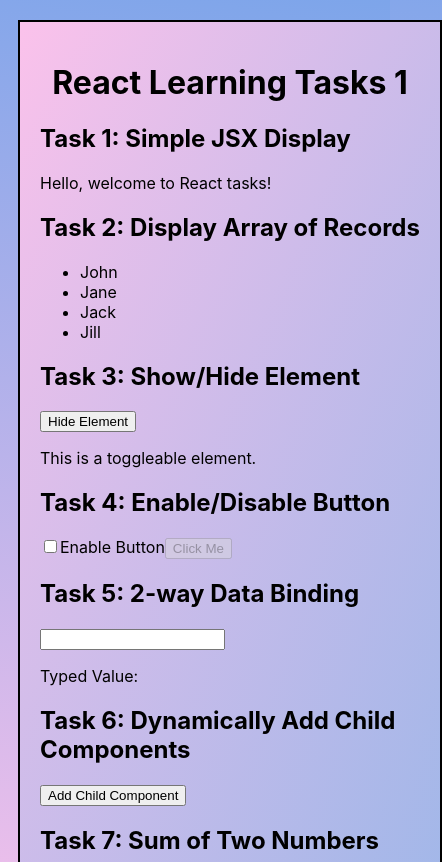
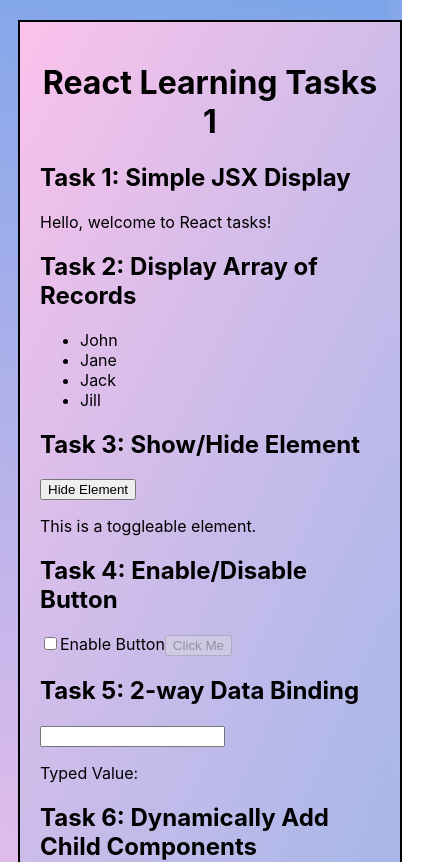
Before and after one commit to Harikaran1212/react-task-1, a React (Create React App) app: page / in a window 390 px wide. Shown: the top 862 px of the page, 442 px wide, since content can reach past the window. Built offline with nearby package versions, Linux system fonts and the light colour scheme.

Commit message:
Update App.css

```diff
--- a/src/App.css
+++ b/src/App.css
@@ -25,7 +25,7 @@
 @media only screen and (max-width: 600px)  {
   .game{
     margin-left: 18px;
-    width: 420px;
+    width: 380px;
  }
 }
 @media (prefers-reduced-motion: no-preference) {
```
